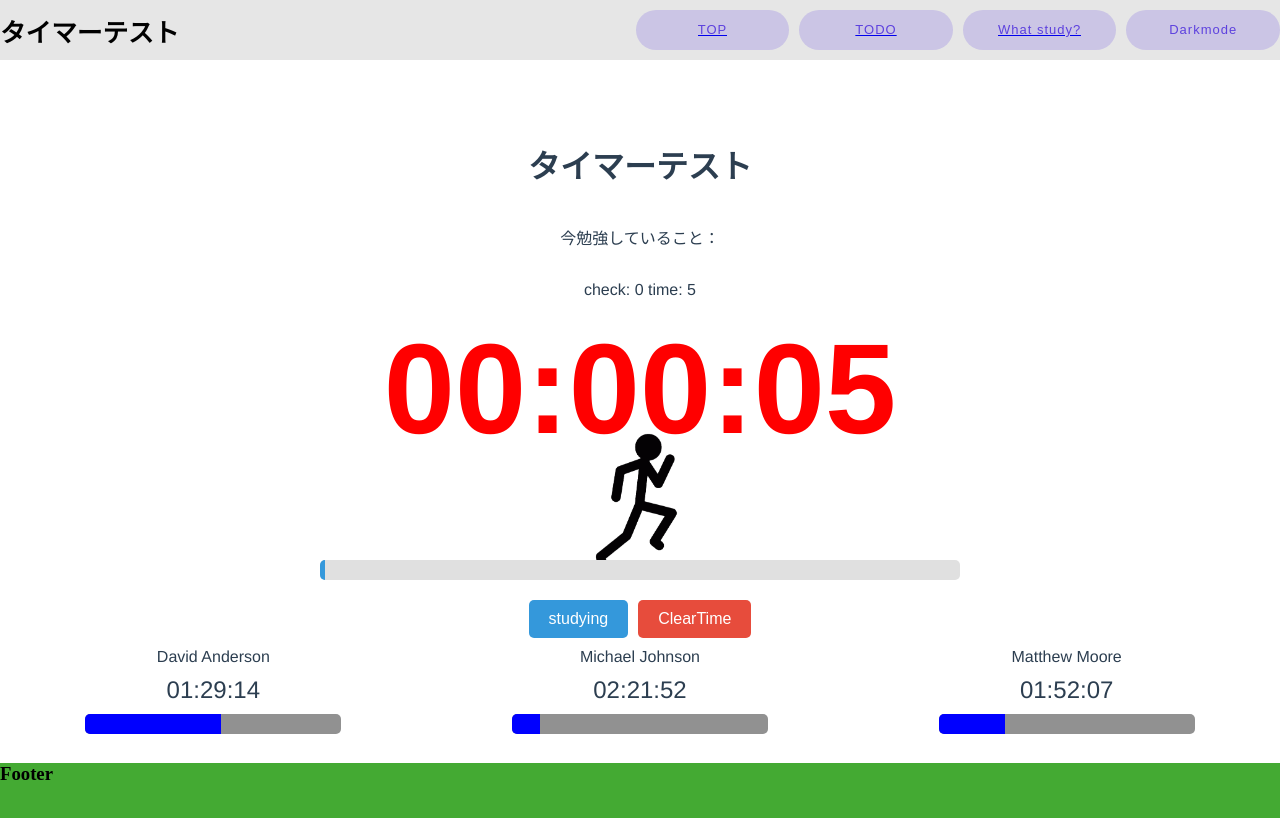
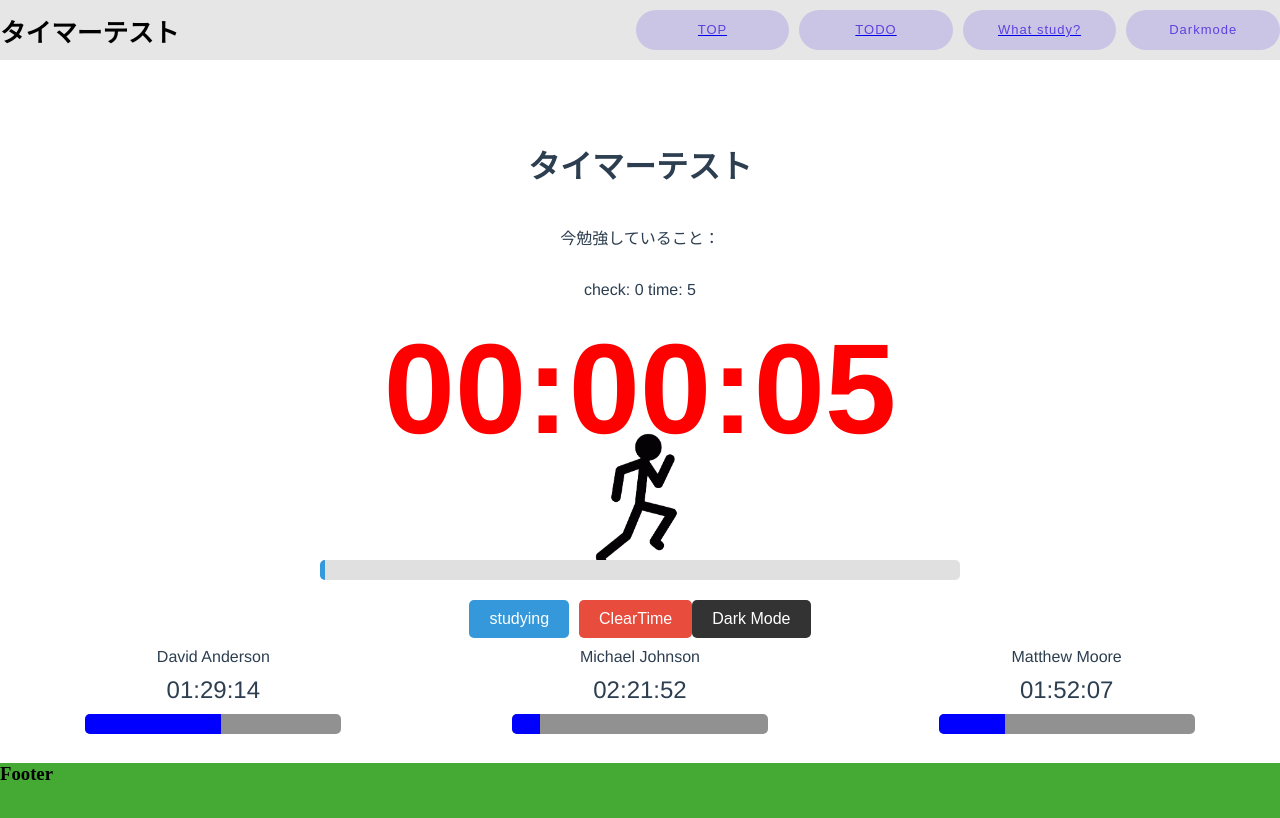
Before and after one commit to 2k2e2n/Clockshare_Vue, a Nuxt app: page / in a window 1280 px wide. Shown: the top 818 px of the page. Built offline with nearby package versions, Linux system fonts and the light colour scheme.

Commit message:
ダークモードを追加しました。

```diff
--- a/pages/index.vue
+++ b/pages/index.vue
@@ -12,6 +12,7 @@ const hover = ref(false);
 const check = ref(0);
 const local_time_keyname = "time";
 const local_check_keyname = "check-count";
+const darkMode = ref(false);
 
 let intervalId = null;
 
@@ -20,7 +21,9 @@ onMounted(() => {
   startTimer();
 });
 
-
+function toggleDarkMode() {
+  darkMode.value = !darkMode.value;
+}
 
 function startTimer() {
   time.value = Number(localStorage.getItem(local_time_keyname)) || 0;
@@ -76,18 +79,18 @@ function toggleRest() {
 </script>
 
 <template>
-  <div id="app">
+  <div :class="{ 'dark-mode': darkMode }" id="app">
     <div class="timer-container">
       <h1>タイマーテスト</h1>
       <p>今勉強していること：{{ task }}</p>
       <p>check: {{ check }} time: {{ time }}</p>
 
+      <Showtime class="maincontent" v-if="!isRest" :time="time" />
+      <Resttime class="maincontent" v-if="isRest" :isRest="isRest" />
 
-    <Showtime class="maincontent" v-if="!isRest" :time="time" />
-    <Resttime class="maincontent" v-if="isRest" :isRest="isRest" />
-
-    <div class="parent">
-      <img src="@/assets/images/running-stickman-transparency.gif" alt="logo" class="running-stickman"> </div>
+      <div class="parent">
+        <img src="@/assets/images/running-stickman-transparency.gif" alt="logo" class="running-stickman">
+      </div>
       <div class="progress-bar">
         <div class="progress" :style="{ width: (progress * (1/6)) + '%' }"></div>
       </div>
@@ -104,6 +107,10 @@ function toggleRest() {
       </button>
       <!-- クリアタイムボタン -->
       <button class="clear-button" @click="clearTime">ClearTime</button>
+      <!-- ダークモードトグルボタン -->
+      <button class="dark-mode-button" @click="toggleDarkMode">
+        {{ darkMode ? 'Light Mode' : 'Dark Mode' }}
+      </button>
     </div>
     <div class="bot-container">
       <Bot />
@@ -112,6 +119,7 @@ function toggleRest() {
     </div>
   </div>
 </template>
+
 
 <style scoped>
 #app {
@@ -229,4 +237,52 @@ button:hover {
   justify-content: center;
   justify-content: space-around;
 }
+
+.dark-mode {
+  background-color: #1e1e1e;
+  color: #ffffff;
+}
+
+.dark-mode h1 {
+  color:#ffffff;
+}
+.dark-mode p {
+  color:#ffffff;
+}
+.dark-mode .toggle-button {
+  background-color: #00c3ff;
+  color: #ffffff;
+}
+
+.dark-mode .clear-button {
+  background-color: #ff0000;
+}
+
+.dark-mode .progress-bar {
+  background-color: #ffffff;
+}
+
+.dark-mode .progress {
+  background-color: #ff0000;
+}
+
+.dark-mode-button {
+  padding: 10px 20px;
+  font-size: 16px;
+  color: white;
+  border: none;
+  border-radius: 5px;
+  cursor: pointer;
+  transition: background-color 0.3s ease;
+  background-color: #333333;
+}
+
+.dark-mode-button:hover {
+  background-color: #555555;
+}
+
+.dark-mode .running-stickman {
+  filter: invert(1) brightness(2);
+}
+
 </style>
```
